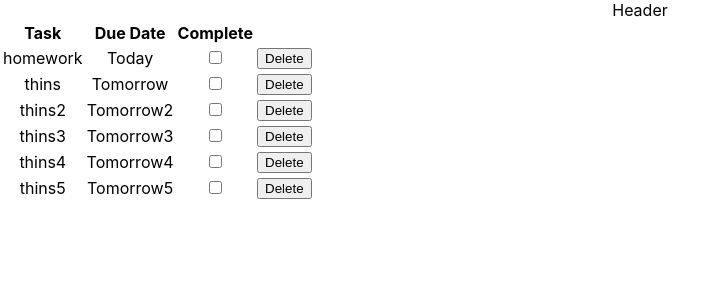
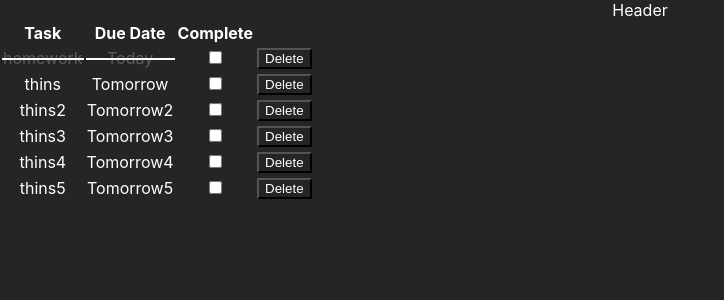
Before and after one commit to flugelg/tasker, a React (Create React App) app: page / in a window 1280 px wide. Shown: the top 300 px of the page, without its empty margins (0-724 px from the left). Built offline with nearby package versions, Linux system fonts and the light colour scheme; data requests are answered from the project's data file; the HTML template or start-up script is replaced by a standard one.

Commit message:
changed background color, added strike to task when complete

```diff
--- a/db.json
+++ b/db.json
@@ -4,7 +4,7 @@
       "id": 0,
       "tasks": "homework",
       "due": "Today",
-      "complete": false
+      "complete": true
     },
     {
       "id": 1,
--- a/src/App.css
+++ b/src/App.css
@@ -1,3 +1,24 @@
 * {
   text-align: center;
+  background-color: rgb(37, 37, 37);
+  color: white;
 }
+
+.strike {
+  position: relative;
+  color: rgb(92, 92, 92);
+}
+.strike::after {
+  content: ' ';
+  position: absolute;
+  top: 50%;
+  left: 0;
+  width: 100%;
+  height: 2px;
+  background: rgb(255, 255, 255);
+  animation-name: strike;
+  animation-duration: 300ms;
+  animation-timing-function: linear;
+  animation-iteration-count: 1;
+  animation-fill-mode: forwards;
+}
```
